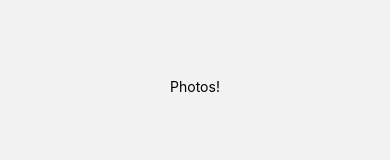
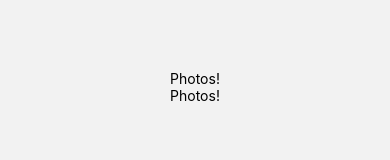
Before and after one commit to Najeebullah04/GallaryLock, a React Native app: screen / in a window 390 px wide. Shown: the part 343-503 px from the top of the page. Built offline with nearby package versions, Linux system fonts and the light colour scheme.

Commit message:
Photos! is coppied

```diff
--- a/pages/HomeScreen.js
+++ b/pages/HomeScreen.js
@@ -7,6 +7,7 @@ import { MaterialCommunityIcons } from '@expo/vector-icons';
 function Photos() {
   return (
     <View style={{ flex: 1, justifyContent: 'center', alignItems: 'center' }}>
+      <Text>Photos!</Text>
       <Text>Photos!</Text>
     </View>
   );
```
